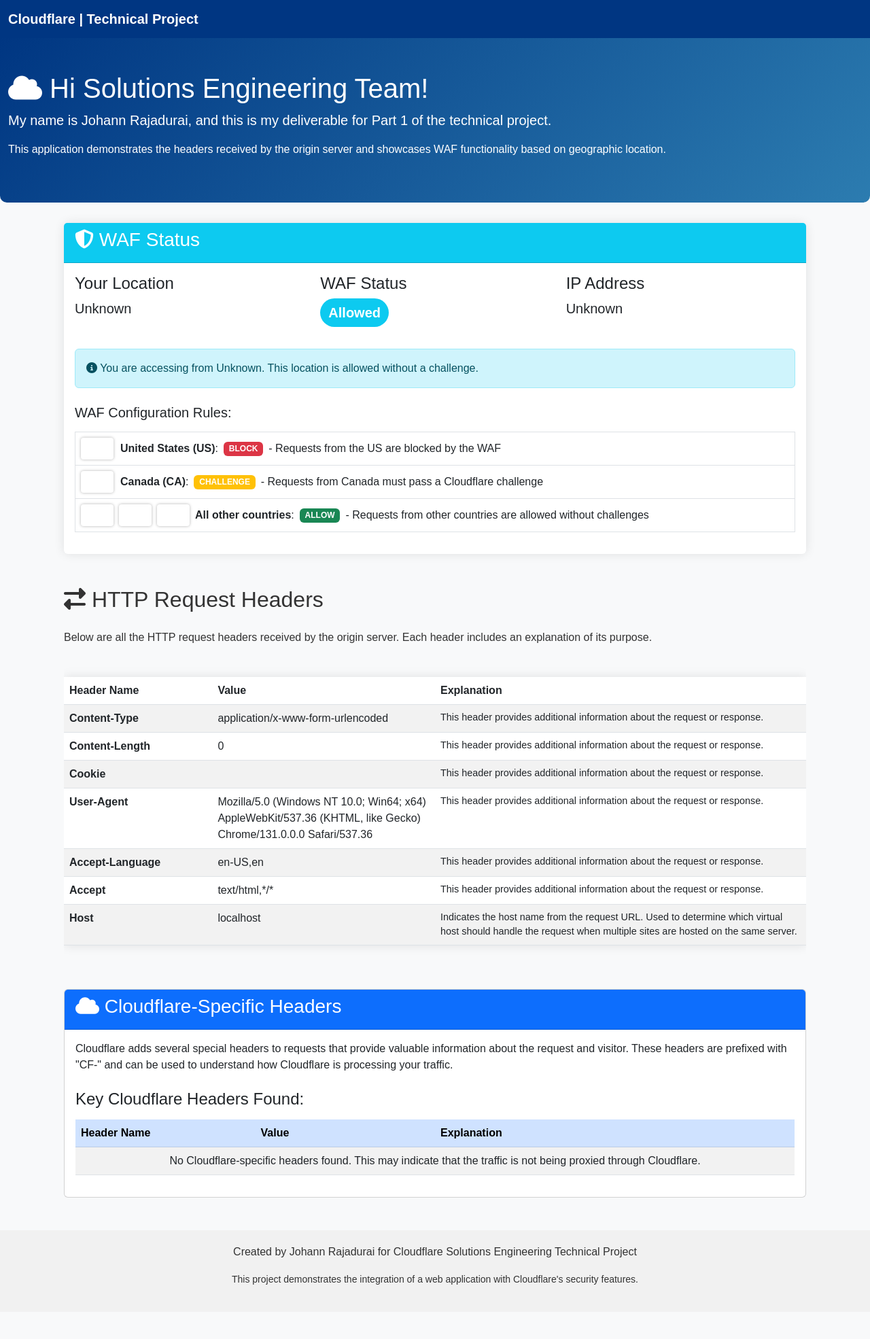
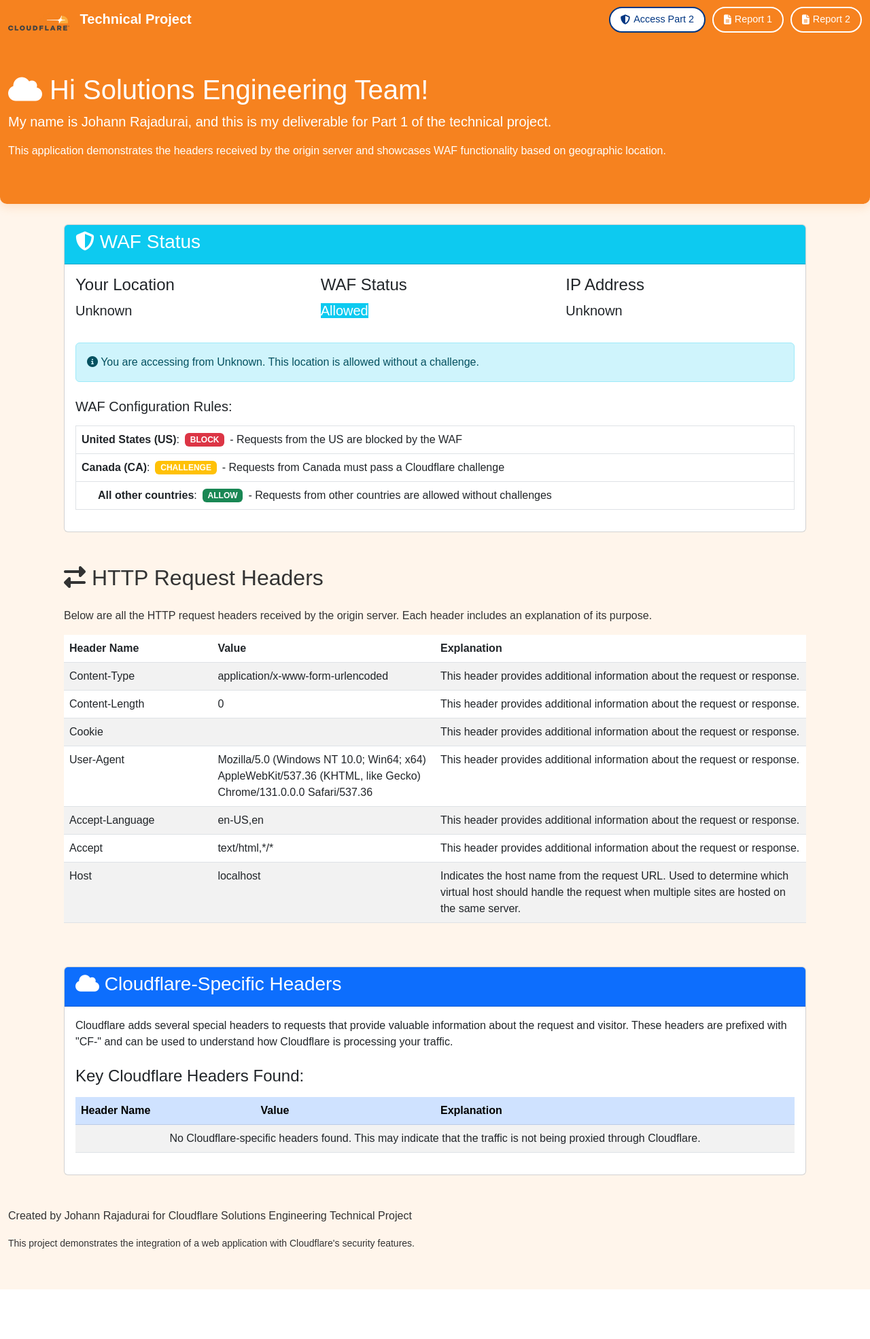
Before and after one commit to Jalohann/CFTest, a PHP site: page / in a window 1280 px wide. Shown: the whole page at 68% size. After the commit the page ends 1897 px from the top, so only its background shows below. Run offline with PHP 8.4, Linux system fonts and the light colour scheme; some libraries are stand-ins or nearby versions.

Commit message:
cleaned up page, added proxy for header injection

```diff
--- a/includes/header.php
+++ b/includes/header.php
@@ -15,28 +15,17 @@
         :root {
             --cf-orange: #f6821f;
             --cf-blue: #003682;
-            --cf-light-blue: #2c7cb0;
         }
 
         body {
-            background-color: #f8f9fa;
+            background-color: #fff5eb;
             color: #333;
             font-family: 'Arial', sans-serif;
             padding-bottom: 40px;
         }
 
-        .header-table {
-            margin-top: 30px;
-            box-shadow: 0 0 15px rgba(0, 0, 0, 0.1);
-        }
-
-        .tooltip-inner {
-            max-width: 300px;
-            text-align: left;
-        }
-
         .navbar {
-            background-color: var(--cf-blue);
+            background-color: var(--cf-orange);
         }
 
         .navbar-brand {
@@ -45,77 +34,57 @@
         }
 
         .hero-section {
-            background: linear-gradient(135deg, var(--cf-blue) 0%, var(--cf-light-blue) 100%);
+            background-color: var(--cf-orange);
             color: white;
             padding: 50px 0;
             margin-bottom: 30px;
             border-radius: 0 0 10px 10px;
+            box-shadow: 0 4px 15px rgba(246, 130, 31, 0.2);
         }
 
-        .waf-status-card {
-            margin-bottom: 30px;
-            border: none;
-            box-shadow: 0 0 15px rgba(0, 0, 0, 0.1);
+        .cf-logo-nav {
+            height: 30px;
+            margin-right: 10px;
         }
 
-        .header-name {
-            font-weight: bold;
-            color: var(--cf-blue);
-        }
-
-        .header-explanation {
-            color: #666;
+        /* Button Styles */
+        .btn-base, .report-btn, .bypass-btn {
+            padding: 6px 15px;
+            border-radius: 20px;
+            text-decoration: none;
+            margin-left: 10px;
+            transition: all 0.3s ease;
+            font-weight: 500;
             font-size: 0.9rem;
-        }
-
-        .footer {
-            margin-top: 40px;
-            padding: 20px 0;
-            background-color: #f1f1f1;
-            text-align: center;
-        }
-
-        .cf-logo {
-            height: 40px;
-        }
-
-        .table-header {
-            background-color: var(--cf-blue);
-            color: white;
-        }
-
-        .country-flag {
-            width: 3em;
-            height: 2em;
-            margin-right: 10px;
-            box-shadow: 0 0 4px rgba(0, 0, 0, 0.3);
-            border-radius: 4px;
-        }
-
-        .country-display {
-            display: flex;
+            display: inline-flex;
             align-items: center;
         }
 
-        .status-badge {
-            display: inline-block;
-            padding: 6px 12px;
-            border-radius: 30px;
-            font-weight: bold;
-            margin-right: 10px;
+        .btn-base i, .report-btn i, .bypass-btn i {
+            margin-right: 5px;
         }
 
-        /* Add responsive text classes */
-        .text-break {
-            word-break: break-word !important;
-            word-wrap: break-word !important;
+        .report-btn {
+            color: white;
+            border: 2px solid white;
         }
 
-        /* Table responsive styles */
-        .table-responsive {
-            width: 100%;
-            overflow-x: auto;
-            -webkit-overflow-scrolling: touch;
+        .report-btn:hover {
+            background-color: white;
+            color: var(--cf-orange);
+            text-decoration: none;
+        }
+
+        .bypass-btn {
+            color: var(--cf-blue);
+            border: 2px solid var(--cf-blue);
+            background-color: white;
+        }
+
+        .bypass-btn:hover {
+            background-color: var(--cf-blue);
+            color: white;
+            text-decoration: none;
         }
     </style>
 </head>
@@ -124,18 +93,33 @@
     <nav class="navbar navbar-expand-lg navbar-dark">
         <div class="container-fluid">
             <a class="navbar-brand" href="#">
-                <!-- Cloudflare logo as text for simplicity -->
-                <span class="cf-logo-text">Cloudflare</span> | Technical Project
+                <img src="../cfassets/cf-logo-v-rgb.png" alt="Cloudflare Logo" class="cf-logo-nav">
+                Technical Project
             </a>
+            <div class="ms-auto d-flex align-items-center">
+                <a href="/proxy.php" class="bypass-btn" target="_blank">
+                    <i class="fas fa-shield-alt"></i>Access Part 2
+                </a>
+                <a href="https://blog.johannrajadurai.com/report1" class="report-btn" target="_blank">
+                    <i class="fas fa-file-alt"></i>Report 1
+                </a>
+                <a href="https://blog.johannrajadurai.com/report2" class="report-btn" target="_blank">
+                    <i class="fas fa-file-alt"></i>Report 2
+                </a>
+            </div>
         </div>
     </nav>
 
     <!-- Hero Section -->
     <div class="hero-section">
         <div class="container-fluid">
-            <h1><i class="fas fa-cloud"></i> Hi Solutions Engineering Team!</h1>
-            <p class="lead">My name is Johann Rajadurai, and this is my deliverable for Part 1 of the technical project.</p>
-            <p>This application demonstrates the headers received by the origin server and showcases WAF functionality based on geographic location.</p>
+            <div class="row align-items-center">
+                <div class="col-12">
+                    <h1><i class="fas fa-cloud"></i> Hi Solutions Engineering Team!</h1>
+                    <p class="lead">My name is Johann Rajadurai, and this is my deliverable for Part 1 of the technical project.</p>
+                    <p>This application demonstrates the headers received by the origin server and showcases WAF functionality based on geographic location.</p>
+                </div>
+            </div>
         </div>
     </div>
 
```
Also changed, not shown: file_check.php (deleted, +0 -96 lines), proxy.php (added, +44 -0 lines), test.php (deleted, +0 -66 lines), cfassets/CF_logo_stacked_blktype.jpg (added), cfassets/Cloudflare_Network_275__Cities_in_100__Countries.png (added), cfassets/cf-logo-v-rgb.png (added).
